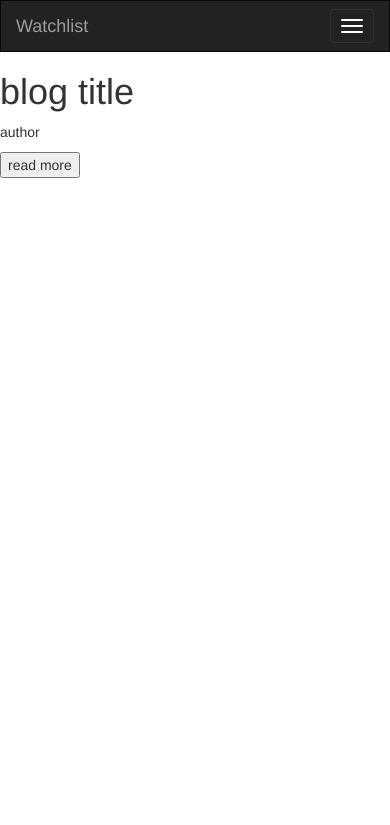
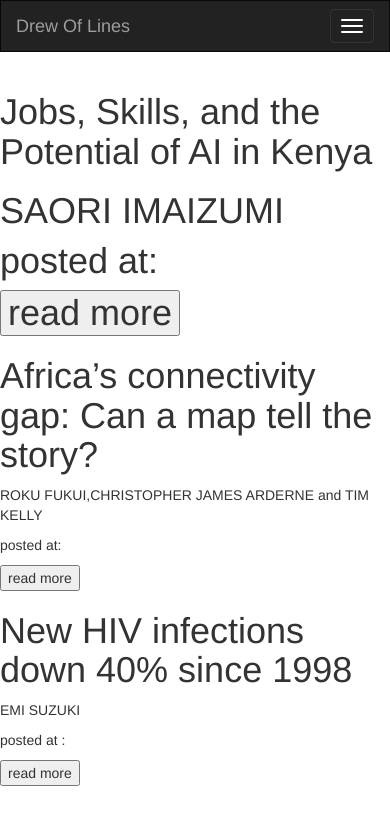
Before and after one commit to trevor-ngugi/Drew-Of-Lines, a Flask app: page / in a window 390 px wide; the page is wider, and only the part inside the window is pictured. Shown: the top 825 px of that part. Run offline with Flask 2, Linux system fonts and the light colour scheme; some libraries are stand-ins or nearby versions.

Commit message:
addsome content example in html

```diff
--- a/app/templates/index.html
+++ b/app/templates/index.html
@@ -1,9 +1,34 @@
 {%extends 'base.html'%}
 {%block content%}
-
-<h1>blog title</h1>
+<div class="row">
+    <div class="col-md-4">
+        <h1>Jobs, Skills, and the Potential of AI in Kenya<h1>
+        <p>SAORI IMAIZUMI</p>
+        <p>posted at:</p>
+        <a href="blog.html"></a>
+        <button type='button'>read more</button>
+        </a>
+    </div>
+    <div class="col-md-4">
+        <h1>Africa’s connectivity gap: Can a map tell the story?</h1>
+        <p>ROKU FUKUI,CHRISTOPHER JAMES ARDERNE and TIM KELLY</p>
+        <p>posted at:</p>
+        <a href="blog.html"></a>
+        <button type='button'>read more</button>
+        </a>
+    </div>
+    <div class="col-md-4">
+        <h1>New HIV infections down 40% since 1998</h1>
+        <p>EMI SUZUKI</p>
+        <p>posted at :</p>
+        <a href="blog.html"></a>
+        <button type='button'>read more</button>
+        </a>
+    </div>
+</div>
+<!-- <h1>blog title</h1>
 <p>author</p>
-<button type='button'>read more</button>
+<button type='button'>read more</button> -->
 
 
 
--- a/app/templates/navbar.html
+++ b/app/templates/navbar.html
@@ -7,7 +7,7 @@
                   <span class="icon-bar"></span>
                   <span class="icon-bar"></span>
                 </button>
-                <a class="navbar-brand" href="/"> Watchlist </a>
+                <a class="navbar-brand" href="/"> Drew Of Lines </a>
             </div>
             <div class="navbar-collapse collapse">
                 <ul class="nav navbar-nav">
```
